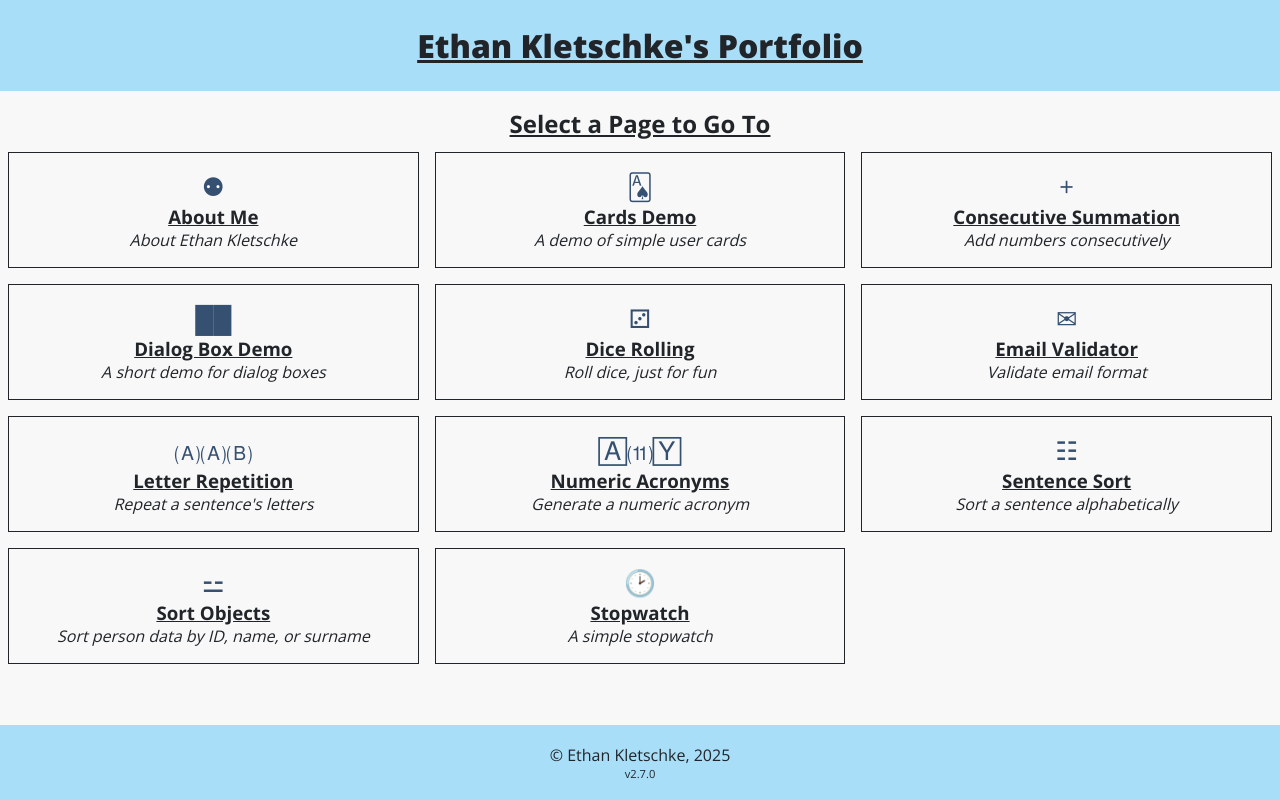
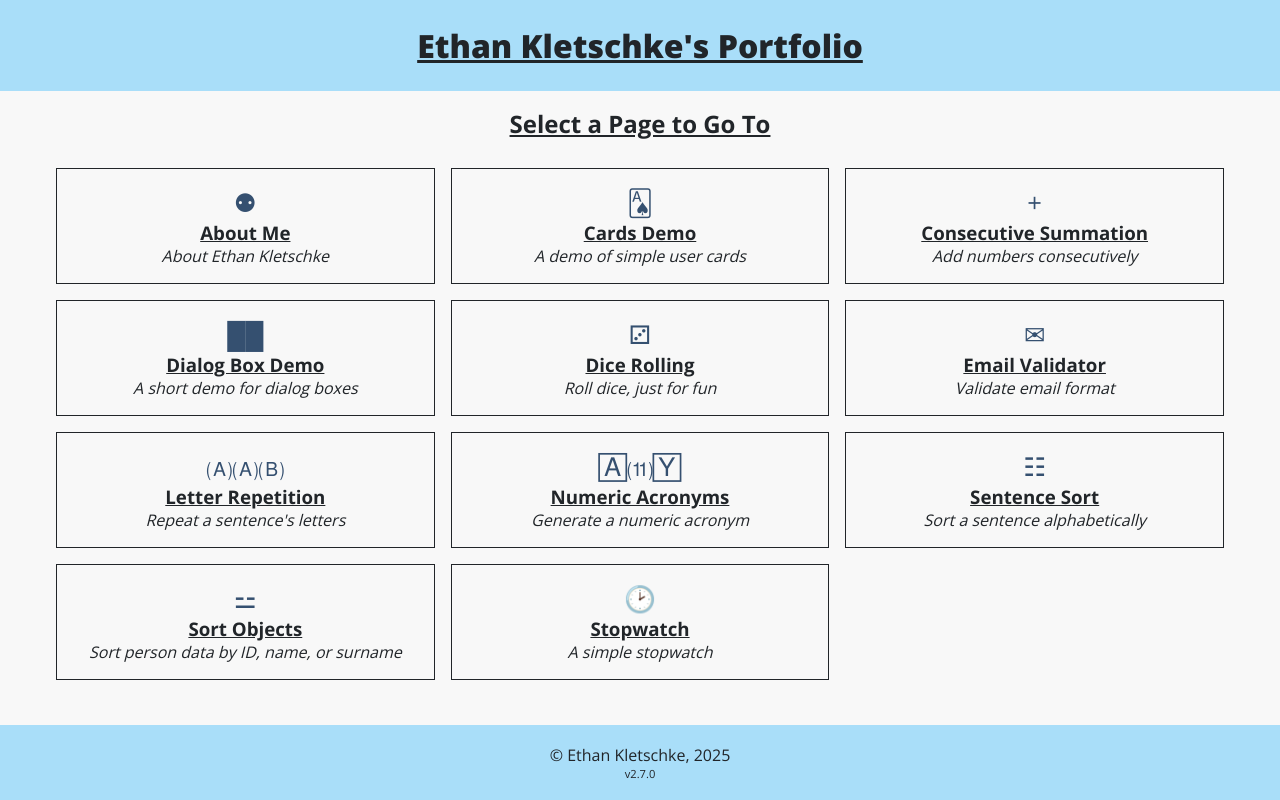
Before and after one commit to ethanKletschke/TSX-Portfolio-App, a React (Vite) app: page / in a window 1280 px wide. Built offline with nearby package versions, Linux system fonts and the light colour scheme.

Commit message:
feat: Ensure table of contents cards remain the same height

```diff
--- a/src/comps/general_UI/layout/ContentsTable/ContentsTable.module.css
+++ b/src/comps/general_UI/layout/ContentsTable/ContentsTable.module.css
@@ -1,4 +1,10 @@
+.wrapper {
+  max-width: 1200px;
+  margin: 0 auto;
+}
+
 .contentsTable {
+  padding: 1em;
   display: grid;
   grid-template-columns: repeat(3, 1fr);
   grid-template-rows: 1fr;
@@ -7,6 +13,8 @@
   align-items: stretch;
   justify-items: stretch;
   justify-content: stretch;
+
+  grid-auto-rows: 1fr;
 }
 
 .contentsTable * {
--- a/src/comps/general_UI/layout/ContentsTable/ContentsTable.tsx
+++ b/src/comps/general_UI/layout/ContentsTable/ContentsTable.tsx
@@ -17,6 +17,7 @@ type ContentsTableProps = {
 export default function ContentsTable({ cards }: ContentsTableProps) {
   return (
     // "Table" grid for the card divs.
+    <div className={styles.wrapper}>
       <div className={styles.contentsTable}>
         {cards.map((card) => (
           // A router <Link> sending the user to the specified page when
@@ -27,5 +28,6 @@ export default function ContentsTable({ cards }: ContentsTableProps) {
           </Link>
         ))}
       </div>
+    </div>
   );
 }
--- a/src/comps/general_UI/layout/ContentsTableCard/ContentsTableCard.module.css
+++ b/src/comps/general_UI/layout/ContentsTableCard/ContentsTableCard.module.css
@@ -2,6 +2,7 @@
   text-align: center;
   border: 1pt solid;
   padding: 1em;
+  height: 100%;
 }
 
 .contentCard h3 {
```
Lines whose indentation alone changed are shown as unchanged.
